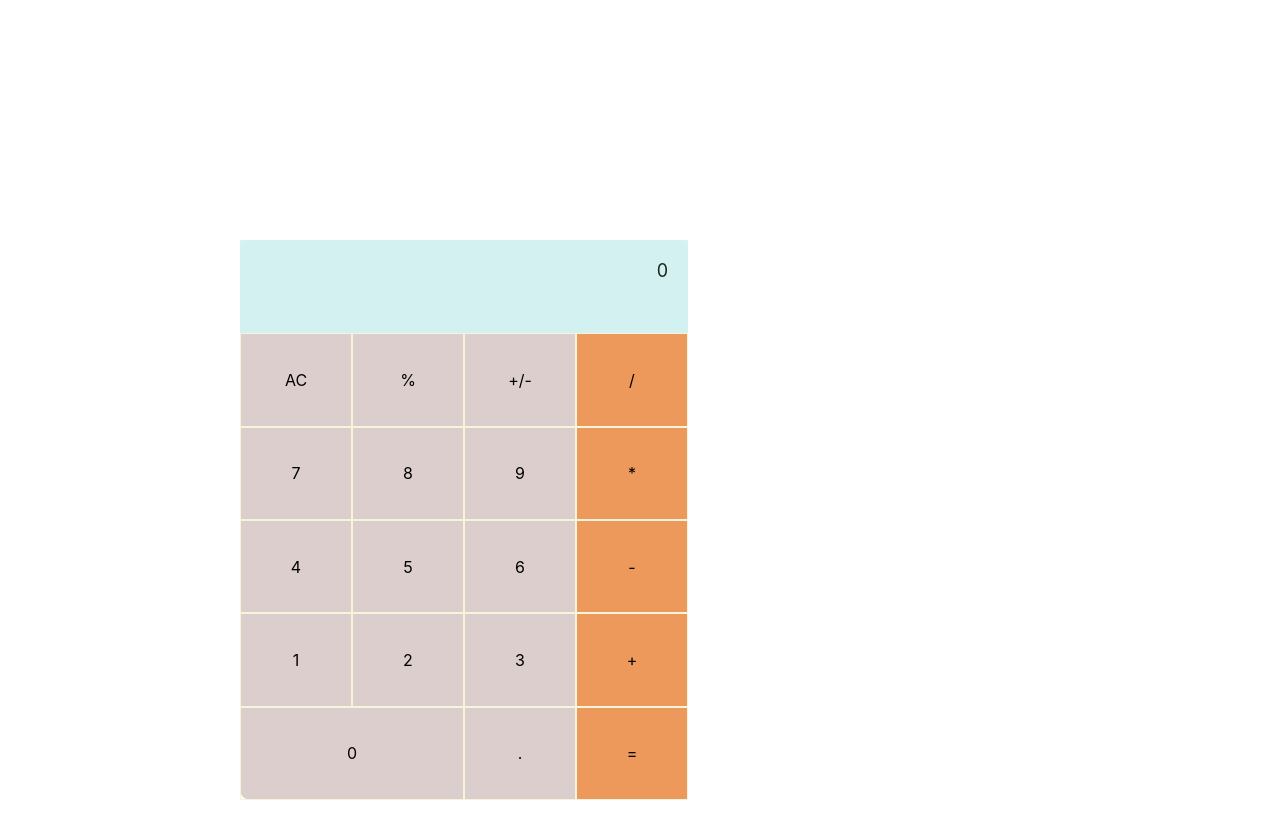
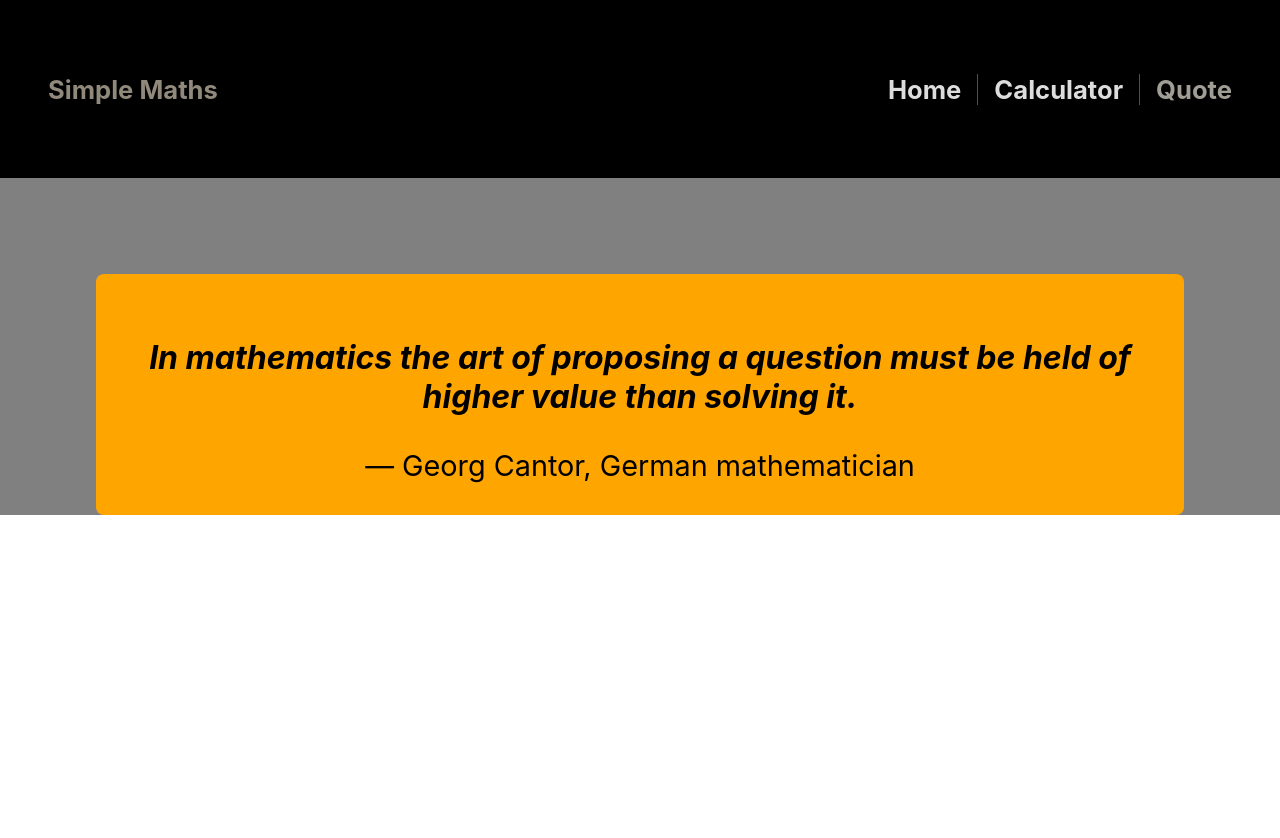
Before and after one commit to Aduda-Boaz/math-magician, a React (Create React App) app: page /Quote in a window 1280 px wide. Shown: the top 838 px of the page. After the commit the page ends 800 px from the top, so only its background shows below. Built offline with nearby package versions, Linux system fonts and the light colour scheme.

Commit message:
Add the home and navlink pages

```diff
--- a/package.json
+++ b/package.json
@@ -10,6 +10,7 @@
     "big.js": "^6.1.1",
     "react": "^17.0.2",
     "react-dom": "^17.0.2",
+    "react-router-dom": "^6.2.1",
     "react-scripts": "5.0.0",
     "web-vitals": "^2.1.4"
   },
--- a/src/App.css
+++ b/src/App.css
@@ -1,39 +1,10 @@
-.App {
-  text-align: center;
-}
-
-.App-logo {
-  height: 40vmin;
-  pointer-events: none;
-}
-
-@media (prefers-reduced-motion: no-preference) {
-  .App-logo {
-    animation: App-logo-spin infinite 20s linear;
-  }
-}
-
-.App-header {
-  background-color: #282c34;
-  min-height: 100vh;
+.app-content {
+  background-color: grey;
+  width: 100%;
+  height: 100%;
   display: flex;
   flex-direction: column;
+  justify-content: flex-start;
   align-items: center;
-  justify-content: center;
-  font-size: calc(10px + 2vmin);
-  color: white;
+  padding-top: 2rem;
 }
-
-.App-link {
-  color: #61dafb;
-}
-
-@keyframes App-logo-spin {
-  from {
-    transform: rotate(0deg);
-  }
-
-  to {
-    transform: rotate(360deg);
-  }
-}
--- a/src/App.js
+++ b/src/App.js
@@ -1,10 +1,46 @@
-import React from 'react';
+import React, { Component } from 'react';
+import {
+  BrowserRouter as Router,
+  Routes,
+  Route,
+} from 'react-router-dom';
+import './App.css';
+import Home from './components/Home';
 import Calculator from './components/Calculator';
+import Quote from './components/Quote';
+import NavBar from './components/NavBar';
 
-const App = () => (
-  <div>
-    <Calculator />
-  </div>
-);
+class App extends Component {
+  constructor(props) {
+    super(props);
+    this.state = {};
+  }
+
+  render() {
+    return (
+      <>
+        <Router>
+          <NavBar />
+          <section className="app-content">
+            <Routes>
+              <Route
+                path="/math-magicians"
+                element={<Home />}
+              />
+              <Route
+                path="/Calculator"
+                element={<Calculator className="calculator" />}
+              />
+              <Route
+                path="/Quote"
+                element={<Quote />}
+              />
+            </Routes>
+          </section>
+        </Router>
+      </>
+    );
+  }
+}
 
 export default App;
--- /dev/null
+++ b/src/components/Home.css
@@ -0,0 +1,28 @@
+.Home {
+  width: 100%;
+  height: 100%;
+  font-size: 2rem;
+  display: flex;
+  flex-direction: column;
+  align-items: center;
+  gap: 2rem;
+}
+
+.Home h3 {
+  font-size: 1.8rem;
+  font-weight: bold;
+  background-color: orange;
+  border-radius: 8px;
+  padding: 1rem 4rem;
+  margin-bottom: 2rem;
+}
+
+.Home p {
+  width: 80%;
+  font-size: 1.8rem;
+  font-weight: bold;
+  border: 2px solid orange;
+  border-radius: 8px;
+  padding: 1rem 4rem;
+  margin-bottom: 2rem;
+}
--- /dev/null
+++ b/src/components/Home.js
@@ -0,0 +1,14 @@
+import './Home.css';
+
+function Home() {
+  const home = 'Life is a math education, in order to gain the most, you have to convert the negatives into positives';
+
+  return (
+    <section>
+      <h3> Welcome to the Best Experience!</h3>
+      <p>{home}</p>
+    </section>
+  );
+}
+
+export default Home;
--- /dev/null
+++ b/src/components/NavBar.css
@@ -0,0 +1,42 @@
+nav {
+  padding: 3rem;
+  background-color: black;
+  display: flex;
+  justify-content: space-between;
+  align-items: center;
+  gap: 2rem;
+  font-size: 1.6rem;
+  font-weight: bold;
+}
+
+ul {
+  display: flex;
+  justify-content: center;
+  list-style-type: none;
+  font-size: 1.6rem;
+  font-weight: bold;
+}
+
+ul li a {
+  text-decoration: none;
+  color: #ddd;
+  outline: none;
+}
+
+ul li:not(:first-child)::before {
+  content: "";
+  border-left: 1px solid rgb(112, 75, 6);
+  padding: 0 0 0 1rem;
+  margin-left: 1rem;
+}
+
+.logo {
+  text-decoration: none;
+  color: rgb(145, 137, 124) !important;
+  text-align: center;
+  display: flex;
+}
+
+.active {
+  color: rgb(161, 158, 150);
+}
--- /dev/null
+++ b/src/components/NavBar.js
@@ -0,0 +1,42 @@
+import { NavLink } from 'react-router-dom';
+import './NavBar.css';
+
+function NavBar() {
+  return (
+    <nav>
+      <div>
+        <NavLink className="logo" to="/math-magician">
+          Simple Maths
+        </NavLink>
+      </div>
+      <ul>
+        <li>
+          <NavLink
+            className={({ isActive }) => (isActive ? 'active' : '')}
+            to="/math-magicians"
+          >
+            Home
+          </NavLink>
+        </li>
+        <li>
+          <NavLink
+            className={({ isActive }) => (isActive ? 'active' : '')}
+            to="/Calculator"
+          >
+            Calculator
+          </NavLink>
+        </li>
+        <li>
+          <NavLink
+            className={({ isActive }) => (isActive ? 'active' : '')}
+            to="/Quote"
+          >
+            Quote
+          </NavLink>
+        </li>
+      </ul>
+    </nav>
+  );
+}
+
+export default NavBar;
--- /dev/null
+++ b/src/components/Quote.css
@@ -0,0 +1,19 @@
+.quotes {
+  width: 80%;
+  display: flex;
+  flex-direction: column;
+  align-items: center;
+  font-size: 1.8rem;
+  margin-top: 4rem;
+  background-color: orange;
+  padding: 2rem;
+  border-radius: 8px;
+}
+
+.quotes p {
+  text-align: center;
+  font-style: italic;
+  font-size: 2rem;
+  font-weight: bold;
+  margin-bottom: 2rem;
+}
--- /dev/null
+++ b/src/components/Quote.js
@@ -0,0 +1,15 @@
+import './Quote.css';
+
+const Quote = () => {
+  const quote = 'In mathematics the art of proposing a question must be held of higher value than solving it.';
+  const author = '— Georg Cantor, German mathematician';
+
+  return (
+    <div className="quotes">
+      <p>{quote}</p>
+      <span>{author}</span>
+    </div>
+  );
+};
+
+export default Quote;
```
Also changed, not shown: 1 other file (tests, documents, lock files or other folders).
